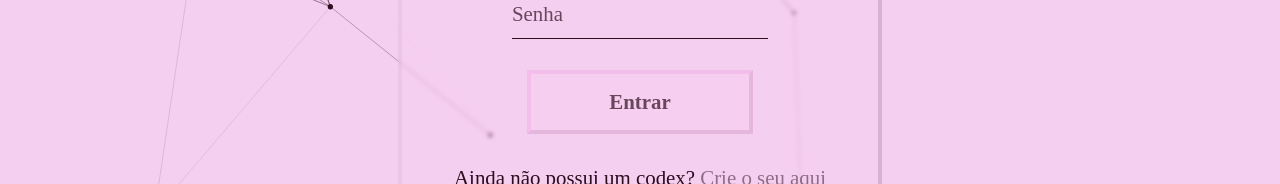
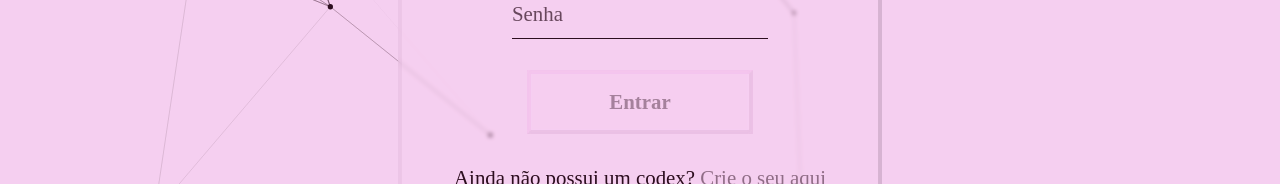
Before and after one commit to Bloco-N/runarcana-next, a Next.js app: page /sign-in in a window 1280 px wide. Shown: the part 371-555 px from the top of the page. Built offline with nearby package versions, Linux system fonts and the light colour scheme; a web font is replaced by a local one.

Commit message:
feat: change button opacity

```diff
--- a/components/Button.tsx
+++ b/components/Button.tsx
@@ -16,7 +16,7 @@ const Container = styled.button<ContainerProps>`
   background: ${props => props.isDark ? 'rgba(0, 9, 24, 0.25)' :'rgba(245, 207, 240, 0.25)' } ;
   backdrop-filter: blur(0.2rem);
   border: 0.4rem outset ${props => props.isDark ? 'rgba(40, 52, 73, 0.7)' :'rgba(236, 111, 220, 0.25)' };
-  opacity: 0.7;
+  opacity: 0.4;
   font-size: 2rem;
   font-weight: bold;
   cursor: pointer;
```
